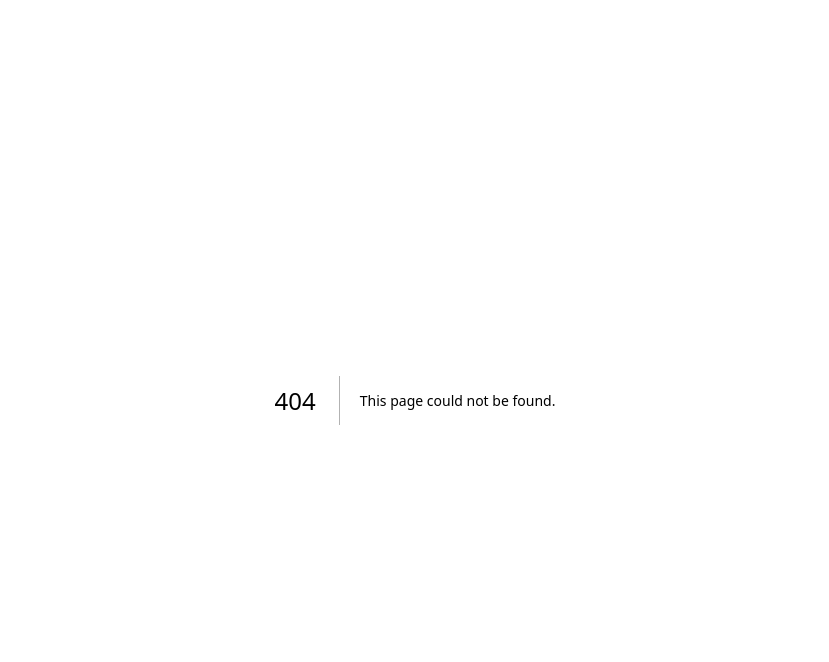
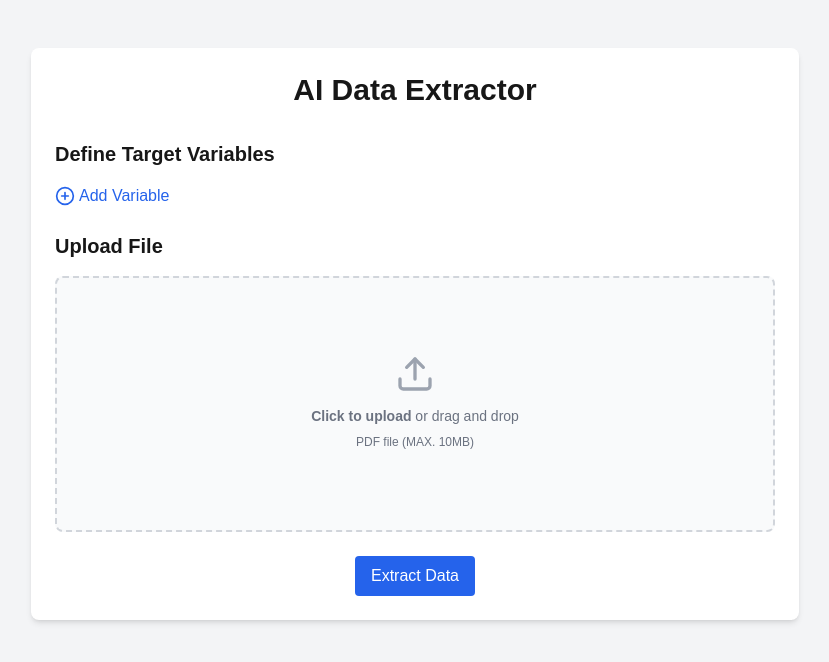
Before and after one commit to fstihler/paiptest, a Next.js app: page /extract in a window 1280 px wide. Before the commit this address had no page. Shown: the top 662 px of the page, without its empty margins (225-1054 px from the left). Built offline with nearby package versions, Linux system fonts and the light colour scheme.

Commit message:
second page added

```diff
--- /dev/null
+++ b/app/extract/page.tsx
@@ -0,0 +1,108 @@
+'use client'
+
+import { useState } from 'react'
+import { PlusCircle, Upload, Trash2 } from 'lucide-react'
+
+export default function ExtractPage() {
+  const [variables, setVariables] = useState([])
+  const [file, setFile] = useState(null)
+
+  const addVariable = () => {
+    setVariables([...variables, { name: '', type: 'numerical' }])
+  }
+
+  const updateVariable = (index, field, value) => {
+    const updatedVariables = [...variables]
+    updatedVariables[index][field] = value
+    setVariables(updatedVariables)
+  }
+
+  const removeVariable = (index) => {
+    const updatedVariables = variables.filter((_, i) => i !== index)
+    setVariables(updatedVariables)
+  }
+
+  const handleFileChange = (e) => {
+    setFile(e.target.files[0])
+  }
+
+  const handleSubmit = (e) => {
+    e.preventDefault()
+    // Here you would typically send the data to your backend
+    console.log('Variables:', variables)
+    console.log('File:', file)
+  }
+
+  return (
+    <div className="min-h-screen bg-gray-100 py-12 px-4 sm:px-6 lg:px-8">
+      <div className="max-w-3xl mx-auto">
+        <div className="bg-white shadow-md rounded-lg p-6">
+          <h1 className="text-3xl font-bold text-center mb-8">AI Data Extractor</h1>
+          <form onSubmit={handleSubmit}>
+            <div className="mb-6">
+              <h2 className="text-xl font-semibold mb-4">Define Target Variables</h2>
+              {variables.map((variable, index) => (
+                <div key={index} className="flex mb-2">
+                  <input
+                    type="text"
+                    placeholder="Variable name"
+                    value={variable.name}
+                    onChange={(e) => updateVariable(index, 'name', e.target.value)}
+                    className="flex-grow mr-2 p-2 border rounded"
+                  />
+                  <select
+                    value={variable.type}
+                    onChange={(e) => updateVariable(index, 'type', e.target.value)}
+                    className="p-2 border rounded mr-2"
+                  >
+                    <option value="numerical">Numerical</option>
+                    <option value="categorical">Categorical</option>
+                    <option value="text">Text</option>
+                  </select>
+                  <button
+                    type="button"
+                    onClick={() => removeVariable(index)}
+                    className="p-2 text-red-600 hover:text-red-800"
+                    aria-label="Remove variable"
+                  >
+                    <Trash2 className="w-5 h-5" />
+                  </button>
+                </div>
+              ))}
+              <button
+                type="button"
+                onClick={addVariable}
+                className="mt-2 flex items-center text-blue-600 hover:text-blue-800"
+              >
+                <PlusCircle className="w-5 h-5 mr-1" />
+                Add Variable
+              </button>
+            </div>
+            <div className="mb-6">
+              <h2 className="text-xl font-semibold mb-4">Upload File</h2>
+              <div className="flex items-center justify-center w-full">
+                <label htmlFor="dropzone-file" className="flex flex-col items-center justify-center w-full h-64 border-2 border-gray-300 border-dashed rounded-lg cursor-pointer bg-gray-50 hover:bg-gray-100">
+                  <div className="flex flex-col items-center justify-center pt-5 pb-6">
+                    <Upload className="w-10 h-10 mb-3 text-gray-400" />
+                    <p className="mb-2 text-sm text-gray-500"><span className="font-semibold">Click to upload</span> or drag and drop</p>
+                    <p className="text-xs text-gray-500">PDF file (MAX. 10MB)</p>
+                  </div>
+                  <input id="dropzone-file" type="file" className="hidden" onChange={handleFileChange} accept=".pdf" />
+                </label>
+              </div>
+              {file && <p className="mt-2 text-sm text-gray-600">Selected file: {file.name}</p>}
+            </div>
+            <div className="flex justify-center">
+              <button
+                type="submit"
+                className="px-4 py-2 bg-blue-600 text-white rounded hover:bg-blue-700 focus:outline-none focus:ring-2 focus:ring-blue-500 focus:ring-offset-2"
+              >
+                Extract Data
+              </button>
+            </div>
+          </form>
+        </div>
+      </div>
+    </div>
+  )
+}
```
